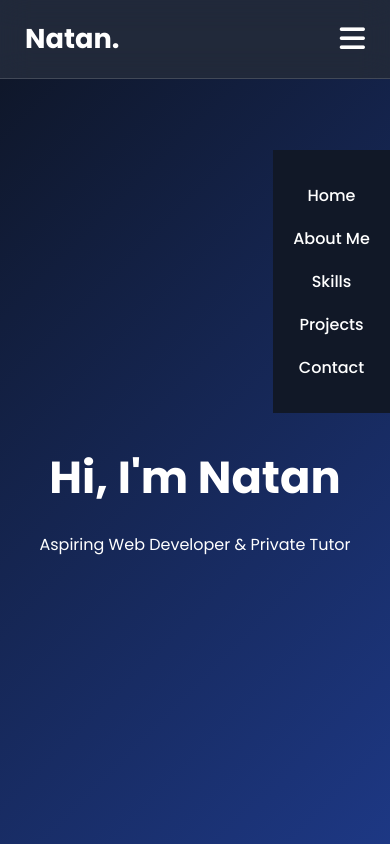
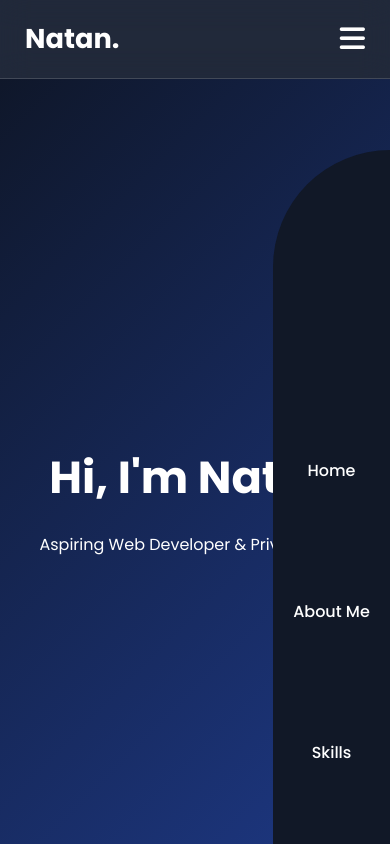
Before and after one commit to Not-soon123/My_portfolio, a plain HTML site: page index.html in a window 390 px wide. Both pictures are taken after a click on the button "Open navigation menu". Shown: the top 844 px of the page. Drawn offline with Linux system fonts and the light colour scheme.

Commit message:
Style change

```diff
--- a/style.css
+++ b/style.css
@@ -176,6 +176,7 @@ footer{
         position:absolute;
         top:150px;
         right:0;
+        border-radius: 120px 0 0 120px ;
 
         width:30%;
 
@@ -183,8 +184,8 @@ footer{
         flex-direction:column;
         align-items:center;
 
-        gap:2px;
-        padding:25px 0;
+        gap:100px;
+        padding:300px 0;
 
         background:#111827;
     }
```
